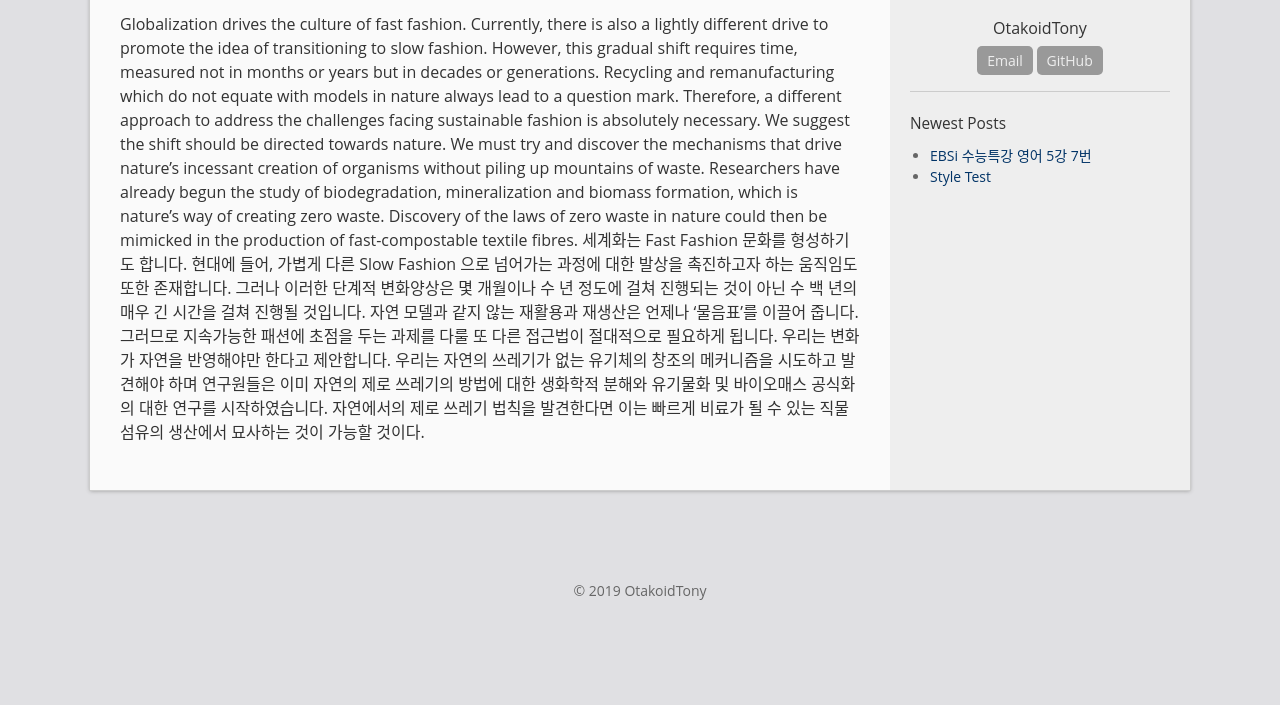
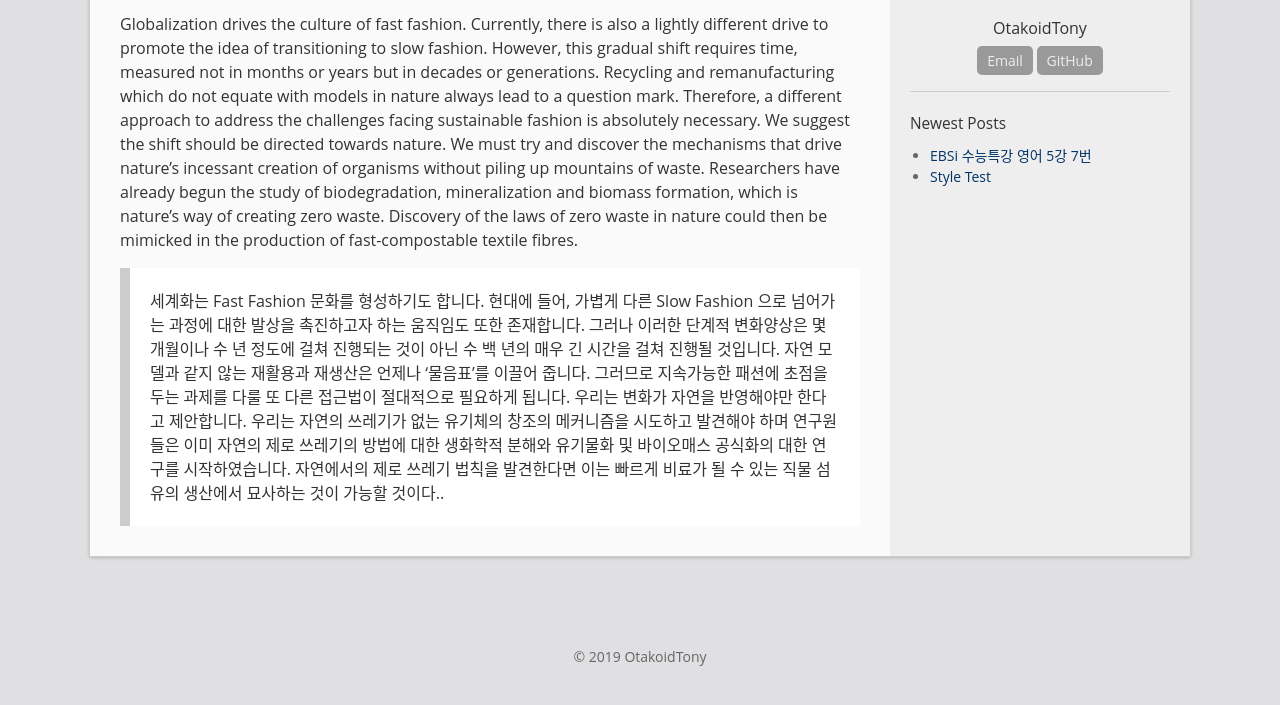
Before and after one commit to OtakoidTony/EnglishEBSi, a Jekyll site: the page built from _posts/2014-12-31-welcome-to-jekyll.markdown, in a window 1280 px wide, cut to the strip 261-988 px from the top of the page. Shown: the top 705 px of the strip. Built offline with Jekyll 4.4.1, drawn with Linux system fonts in a browser that asks for light colours; before the commit the page ends 922 px from its top, so only the background shows below that.

```diff
--- a/_posts/2014-12-31-welcome-to-jekyll.markdown
+++ b/_posts/2014-12-31-welcome-to-jekyll.markdown
@@ -8,4 +8,5 @@ permalink: /archivers/507
 
 Globalization drives the culture of fast fashion. Currently, there is also a lightly different drive to promote the idea of transitioning to slow fashion. However, this gradual shift requires time, measured not in months or years but in decades or generations. Recycling and remanufacturing which do not equate with models in nature always lead to a question mark. Therefore, a different approach to address the challenges facing sustainable fashion is absolutely necessary. We suggest the shift should be directed towards nature. We must try and discover the mechanisms that drive nature’s incessant creation of organisms without piling up mountains of waste. Researchers have already begun the study of biodegradation, mineralization and biomass formation, which is nature’s way of creating zero waste. Discovery of the laws of zero waste in nature could then be mimicked in the production of fast-compostable textile fibres.
 <!--more-->
-세계화는 Fast Fashion 문화를 형성하기도 합니다. 현대에 들어, 가볍게 다른 Slow Fashion 으로 넘어가는 과정에 대한 발상을 촉진하고자 하는 움직임도 또한 존재합니다. 그러나 이러한 단계적 변화양상은 몇 개월이나 수 년 정도에 걸쳐 진행되는 것이 아닌 수 백 년의 매우 긴 시간을 걸쳐 진행될 것입니다. 자연 모델과 같지 않는 재활용과 재생산은 언제나 ‘물음표’를 이끌어 줍니다. 그러므로 지속가능한 패션에 초점을 두는 과제를 다룰 또 다른 접근법이 절대적으로 필요하게 됩니다. 우리는 변화가 자연을 반영해야만 한다고 제안합니다. 우리는 자연의 쓰레기가 없는 유기체의 창조의 메커니즘을 시도하고 발견해야 하며 연구원들은 이미 자연의 제로 쓰레기의 방법에 대한 생화학적 분해와 유기물화 및 바이오매스 공식화의 대한 연구를 시작하였습니다. 자연에서의 제로 쓰레기 법칙을 발견한다면 이는 빠르게 비료가 될 수 있는 직물 섬유의 생산에서 묘사하는 것이 가능할 것이다.
+
+>세계화는 Fast Fashion 문화를 형성하기도 합니다. 현대에 들어, 가볍게 다른 Slow Fashion 으로 넘어가는 과정에 대한 발상을 촉진하고자 하는 움직임도 또한 존재합니다. 그러나 이러한 단계적 변화양상은 몇 개월이나 수 년 정도에 걸쳐 진행되는 것이 아닌 수 백 년의 매우 긴 시간을 걸쳐 진행될 것입니다. 자연 모델과 같지 않는 재활용과 재생산은 언제나 ‘물음표’를 이끌어 줍니다. 그러므로 지속가능한 패션에 초점을 두는 과제를 다룰 또 다른 접근법이 절대적으로 필요하게 됩니다. 우리는 변화가 자연을 반영해야만 한다고 제안합니다. 우리는 자연의 쓰레기가 없는 유기체의 창조의 메커니즘을 시도하고 발견해야 하며 연구원들은 이미 자연의 제로 쓰레기의 방법에 대한 생화학적 분해와 유기물화 및 바이오매스 공식화의 대한 연구를 시작하였습니다. 자연에서의 제로 쓰레기 법칙을 발견한다면 이는 빠르게 비료가 될 수 있는 직물 섬유의 생산에서 묘사하는 것이 가능할 것이다..
```
